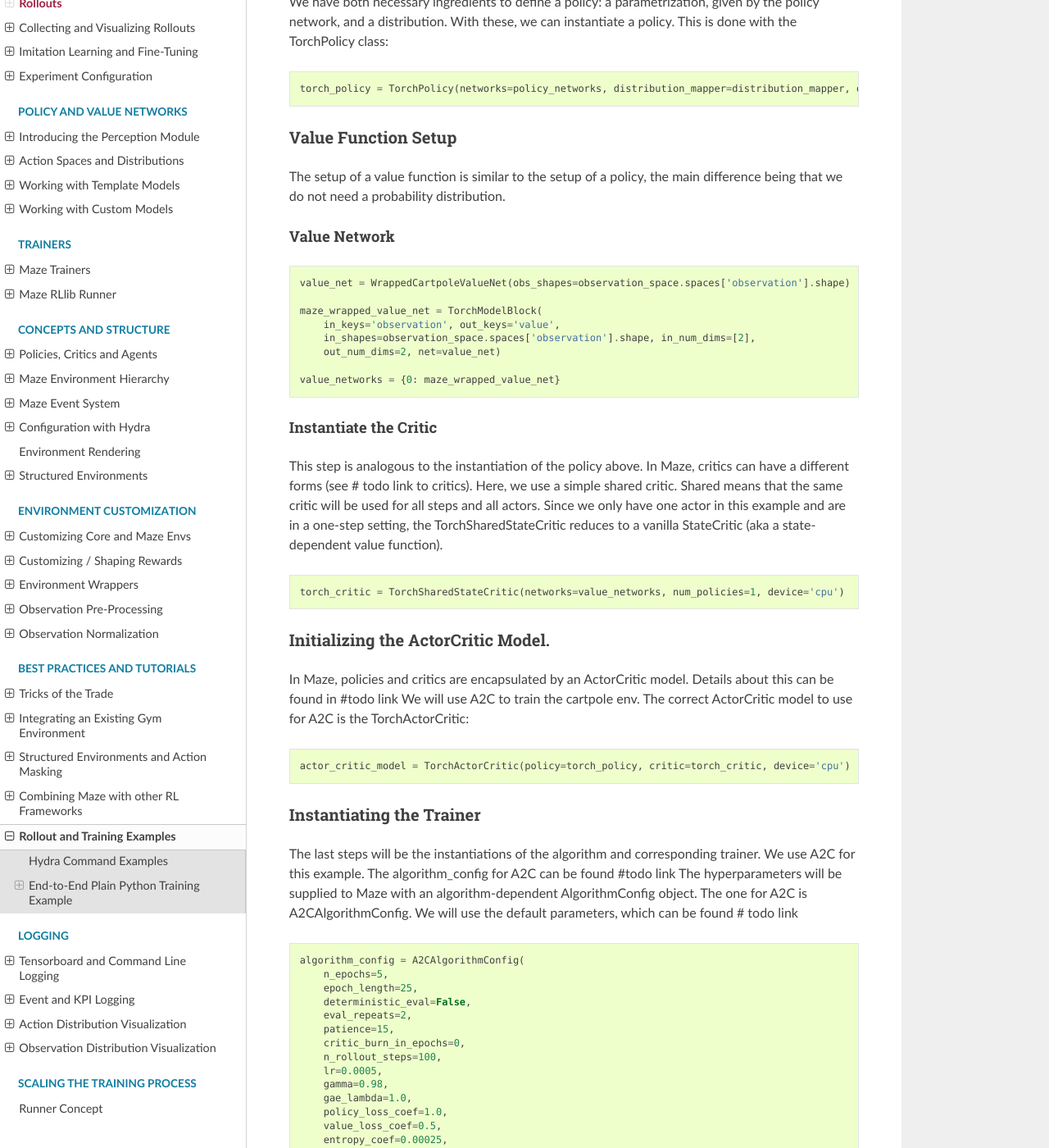
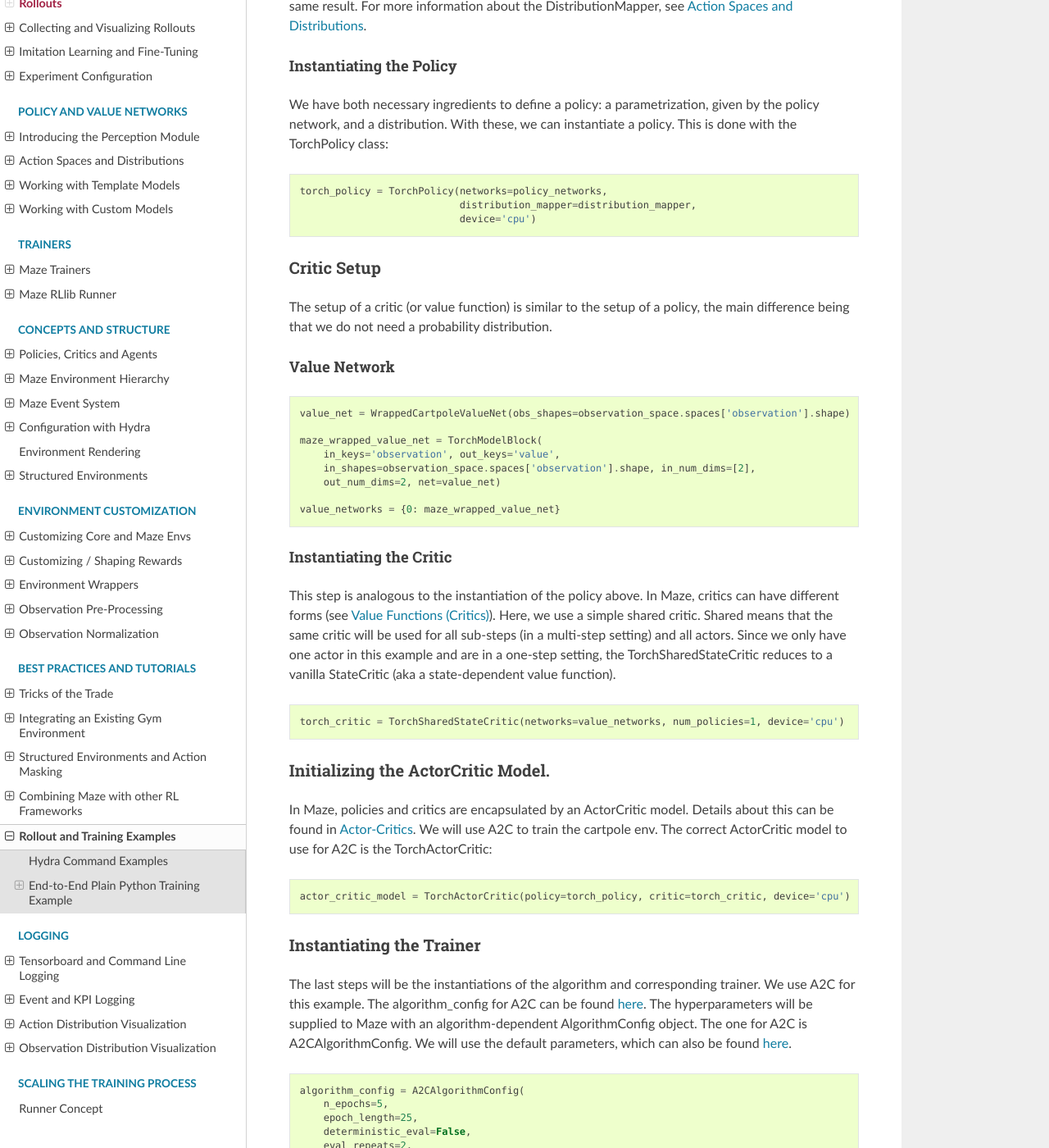
Before and after one commit to enlite-ai/maze, a Sphinx documentation site: the page built from docs/source/best_practices_and_tutorials/example_cmds.rst, in a window 1280 px wide and 1400 px high, scrolled down 4465 px. Shown: the whole window at 82% size. Built offline with Sphinx 7.4.7 and the Read the Docs theme 2.0.0, drawn with Linux system fonts in a browser that asks for light colours; some of the changed text lies outside the part shown.

Commit message:
RL-531: Refactor; add links

```diff
--- a/docs/source/best_practices_and_tutorials/code_snippets/plain_python_training.py
+++ b/docs/source/best_practices_and_tutorials/code_snippets/plain_python_training.py
@@ -30,6 +30,12 @@ def cartpole_env_factory():
 
     return maze_env
 
+
+# Instantiate one environment. This will be used for convenient access to observation
+# and action spaces.
+env = cartpole_env_factory()
+observation_space = env.observation_space
+action_space = env.action_space
 
 # Distributed Environments
 # ------------------------
@@ -96,11 +102,6 @@ class WrappedCartpoleValueNet(nn.Module):
 
 # Policy Setup
 # ------------
-# Instantiate one environment. This will be used for convenient access to observation
-# and action spaces.
-env = cartpole_env_factory()
-observation_space = env.observation_space
-action_space = env.action_space
 
 # Policy Network
 # ^^^^^^^^^^^^^^
@@ -128,8 +129,7 @@ distribution_mapper = DistributionMapper(
     action_space=action_space,
     distribution_mapper_config=[{
         "action_space": gym.spaces.Discrete,
-        "distribution": "maze.distributions.categorical.CategoricalProbabilityDistribution"
-}])
+        "distribution": "maze.distributions.categorical.CategoricalProbabilityDistribution"}])
 
 # Instantiating the Policy
 # ^^^^^^^^^^^^^^^^^^^^^^^^
--- a/docs/source/best_practices_and_tutorials/example_cmds.rst
+++ b/docs/source/best_practices_and_tutorials/example_cmds.rst
@@ -74,26 +74,37 @@ Gym environments:
 If you have your own environment you must transform it into a MazeEnv yourself, as is shown
 :ref:`here <env_from_scratch-maze_env>`, and have your factory return that.
 
-Distributed Environments
-""""""""""""""""""""""""
-# The factory can now be supplied to one of Maze's distribution classes:
+We instantiate one environment. This will be used for convenient access to observation and action spaces later.
 
 .. code-block:: python
 
-    train_envs = DummyStructuredDistributedEnv([cartpole_env_factory for _ in range(2)], logging_prefix="train")
-    eval_envs = DummyStructuredDistributedEnv([cartpole_env_factory for _ in range(2)], logging_prefix="eval")
+    env = cartpole_env_factory()
+    observation_space = env.observation_space
+    action_space = env.action_space
+
+Distributed Environments
+""""""""""""""""""""""""
+The factory can now be supplied to one of Maze's distribution classes:
+
+.. code-block:: python
+
+    train_envs = DummyStructuredDistributedEnv(
+        [cartpole_env_factory for _ in range(2)], logging_prefix="train")
+    eval_envs = DummyStructuredDistributedEnv(
+        [cartpole_env_factory for _ in range(2)], logging_prefix="eval")
 
 Model Setup
 ^^^^^^^^^^^
 Now that the environment setup is done, let us define the policy and value networks that will be used. We will not
-re-use the networks that were introduced in # todo: link to custom-models section
-as they already adhere to the maze model interface. Here, we would like to show how to transform any models that
+re-use the networks that were introduced in
+:ref:`Example 3: Custom Networks with (plain PyTorch) Python <custom_example_3>`
+as they already adhere to the Maze model interface. Here, we would like to show how to transform any models that
 you already have to the necessary Maze interface.
 
 Model Wrapping
 """"""""""""""
 
-Let us first get the models in the correct format. Assume that you have created the following policy and
+Assume that you have created the following policy and
 value networks for the cartpole environment:
 
 .. code-block:: python
@@ -102,7 +113,8 @@ value networks for the cartpole environment:
         """ Simple linear policy net for demonstration purposes """
         def __init__(self, in_features, out_features):
             super(CartpolePolicyNet, self).__init__()
-            self.dense = nn.Sequential(nn.Linear(in_features=in_features, out_features=out_features))
+            self.dense = nn.Sequential(
+                nn.Linear(in_features=in_features, out_features=out_features))
 
         def forward(self, x):
             """ Forward method """
@@ -125,9 +137,12 @@ and
 
 The first step will be to transform these models into a form that Maze can understand. It is important to know that Maze
 works with dictionaries, which means that parameter and return values of the forward method are dicts with
-user-defined keys. Another requirement are the parameters for the model initialization: mandatory arguments for the
-policy nets are the arguments `obs_shapes` and `action_logit_dicts` and the value net has to have an `obs_shapes`
-parameter. A transformation of the present networks to networks with the required form can be easily achieved by
+user-defined keys. Another requirement are the parameters for the model initialization, as is explained
+:ref:`here <custom_models_signature>`
+: required arguments for the
+policy nets are the arguments `obs_shapes` and `action_logit_dicts`. The value net is required to have the
+argument `obs_shapes`.
+A transformation of the present networks to networks with the required form can be easily achieved by
 wrapping the models:
 
 .. code-block:: python
@@ -163,25 +178,18 @@ Policy Setup
 For a policy, we need a parametrization for the policy (provided by the policy network) and a probability distribution
 we can sample from. We will subsequently define and instantiate each of these.
 
-Instantiate one environment. This will be used for convenient access to observation and action spaces.
-
-.. code-block:: python
-
-    env = cartpole_env_factory()
-    observation_space = env.observation_space
-    action_space = env.action_space
-
 Policy Network
 """"""""""""""
 Instantiate a policy with the correct shapes of observation and action spaces.
 
 .. code-block:: python
 
-    policy_net = WrappedCartpolePolicyNet(obs_shapes=observation_space.spaces['observation'].shape,
-                                          action_logit_shapes=(action_space.spaces['action'].n,))
+    policy_net = WrappedCartpolePolicyNet(
+        obs_shapes=observation_space.spaces['observation'].shape,
+        action_logit_shapes=(action_space.spaces['action'].n,))
 
 
-We can use one of Mazes capabilities, the shape normalization #todo link
+We can use one of Mazes capabilities, the shape normalization
 with these models by wrapping them with the TorchModelBlock # todo: link to API reference
 
 .. code-block:: python
@@ -192,7 +200,7 @@ with these models by wrapping them with the TorchModelBlock # todo: link to API
         out_num_dims=2, net=policy_net)
 
 Since Maze offers the capability of supporting multiple actors, we need to map each policy_net to its corresponding
-actors ID. As we have only one policy, this is a trivial mapping:
+actor ID. As we have only one policy, this is a trivial mapping:
 
 .. code-block:: python
 
@@ -208,18 +216,21 @@ with the action space and you automatically get the proper distribution to use.
 
     distribution_mapper = DistributionMapper(action_space=action_space, distribution_mapper_config={})
 
-Optionally, you can specify a different distribution with the distribution_mapper_config argument. Using a
-Categorical distribution for a discrete action space would be done via
+Optionally, you can specify a different distribution with the `distribution_mapper_config` argument. Using a
+Categorical distribution for a discrete action space would be done with
 
 .. code-block:: python
 
-    distribution_mapper = DistributionMapper(action_space=action_space, distribution_mapper_config=[{ "action_space": gym.spaces.Discrete,
-        "distribution": "maze.distributions.categorical.CategoricalProbabilityDistribution"
-    }])
+    distribution_mapper = DistributionMapper(
+        action_space=action_space,
+        distribution_mapper_config=[{
+            "action_space": gym.spaces.Discrete,
+            "distribution": "maze.distributions.categorical.CategoricalProbabilityDistribution"}])
 
-Since the standard distribution taken by Maze for a discrete action space is a Categorical distribution anyway,
+Since the standard distribution taken by Maze for a discrete action space is a Categorical distribution anyway
+(as can be seen :ref:`here <action_spaces_and_distributions>`),
 both definitions of the distribution_mapper have the same result. For more information about the DistributionMapper,
-see # todo: link to distribution wrapper
+see :ref:`Action Spaces and Distributions <action_spaces_and_distributions_module>`.
 
 Instantiating the Policy
 """"""""""""""""""""""""
@@ -228,12 +239,14 @@ distribution. With these, we can instantiate a policy. This is done with the Tor
 
 .. code-block:: python
 
-    torch_policy = TorchPolicy(networks=policy_networks, distribution_mapper=distribution_mapper, device='cpu')
+    torch_policy = TorchPolicy(networks=policy_networks,
+                               distribution_mapper=distribution_mapper,
+                               device='cpu')
 
 
-Value Function Setup
-^^^^^^^^^^^^^^^^^^^^
-The setup of a value function is similar to the setup of a policy, the main difference being that
+Critic Setup
+^^^^^^^^^^^^
+The setup of a critic (or value function) is similar to the setup of a policy, the main difference being that
 we do not need a probability distribution.
 
 Value Network
@@ -249,11 +262,12 @@ Value Network
 
     value_networks = {0: maze_wrapped_value_net}
 
-Instantiate the Critic
-""""""""""""""""""""""
-This step is analogous to the instantiation of the policy above. In Maze, critics can have a
-different forms (see # todo link to critics).
-Here, we use a simple shared critic. Shared means that the same critic will be used for all steps and all actors.
+Instantiating the Critic
+""""""""""""""""""""""""
+This step is analogous to the instantiation of the policy above. In Maze, critics can have
+different forms (see :ref:`Value Functions (Critics) <critics_section>`).
+Here, we use a simple shared critic. Shared means that the same critic will be used for all sub-steps (in a multi-step
+setting) and all actors.
 Since we only have one actor in this example and are in a one-step setting, the TorchSharedStateCritic reduces to
 a vanilla StateCritic (aka a state-dependent value function).
 
@@ -265,7 +279,7 @@ a vanilla StateCritic (aka a state-dependent value function).
 Initializing the ActorCritic Model.
 ^^^^^^^^^^^^^^^^^^^^^^^^^^^^^^^^^^^
 In Maze, policies and critics are encapsulated by an ActorCritic model. Details
-about this can be found in #todo link
+about this can be found in :ref:`Actor-Critics <actor_critics_section>`.
 We will use A2C to train the cartpole env. The correct ActorCritic model to use for A2C is the TorchActorCritic:
 
 .. code-block:: python
@@ -275,9 +289,10 @@ We will use A2C to train the cartpole env. The correct ActorCritic model to use
 Instantiating the Trainer
 ^^^^^^^^^^^^^^^^^^^^^^^^^
 The last steps will be the instantiations of the algorithm and corresponding trainer.
-We use A2C for this example. The algorithm_config for A2C can be found #todo link
+We use A2C for this example. The algorithm_config for A2C can be found :ref:`here <maze_trainers-a2c>`.
 The hyperparameters will be supplied to Maze with an algorithm-dependent AlgorithmConfig object. The one
-for A2C is A2CAlgorithmConfig. We will use the default parameters, which can be found # todo link
+for A2C is A2CAlgorithmConfig. We will use the default parameters, which can also be found
+:ref:`here <maze_trainers-a2c>`.
 
 .. code-block:: python
 
@@ -316,7 +331,7 @@ Now, we can train the agent.
 
     a2c_trainer.train()
 
-# To get an out-of sample estimate of our performance, evaluate on the evaluation envs:
+To get an out-of sample estimate of our performance, evaluate on the evaluation envs:
 
 .. code-block:: python
 
--- a/docs/source/concepts_and_structure/policy_and_agent.rst
+++ b/docs/source/concepts_and_structure/policy_and_agent.rst
@@ -36,6 +36,8 @@ In case of value-based methods, such as DQN,
 the **Q-policy** is defined via the state-action value function :math:`Q(s, a)`
 (e.g, by selecting the action with highest Q value: :math:`\mathrm{argmax}_a Q(s, a)`).
 
+.. _critics_section:
+
 Value Functions (Critics)
 -------------------------
 Maze so far supports two different kinds of critics.
@@ -66,6 +68,8 @@ The table below provides an overview of the different critics styles.
     * - :class:`TorchSharedStateActionCritic <maze.core.agent.torch_state_action_critic.TorchSharedStateActionCritic>`
       - One state-action critic is shared across all sub-steps or actors.
 
+.. _actor_critics_section:
+
 Actor-Critics
 -------------
 
--- a/docs/source/policy_and_value_networks/perception_custom_models.rst
+++ b/docs/source/policy_and_value_networks/perception_custom_models.rst
@@ -31,6 +31,8 @@ The custom model composer supports the following features:
  - Custom weight initialization and action head biasing.
 
 .. image:: perception_custom_model_composer.png
+
+.. _custom_models_signature:
 
 The Custom Models Signature
 ---------------------------
```
